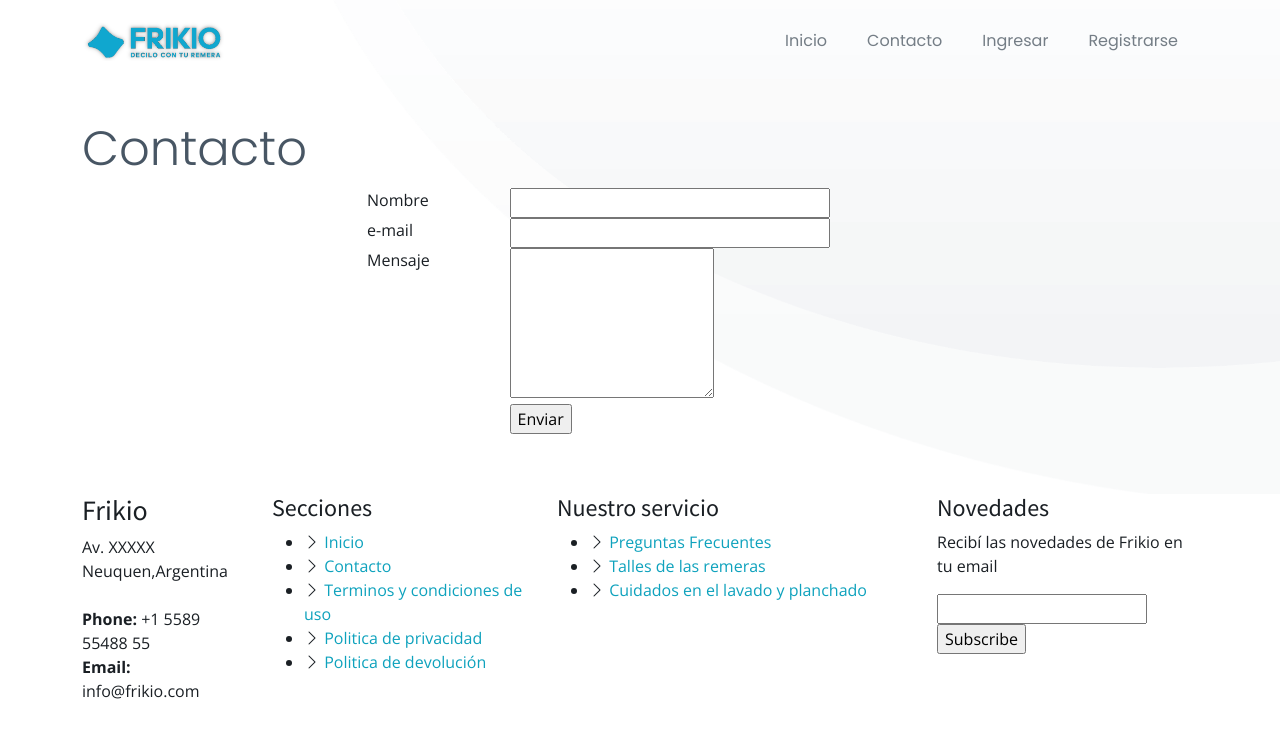
After one commit to CodeSystem2022/CodeGamers-Proyecto-Integrador, a Flask app: page /contacto in a window 1280 px wide. The commit adds this page. Shown: the top 738 px of the page. Run offline with Flask 3, Linux system fonts and the light colour scheme; some libraries are stand-ins or nearby versions.

Commit message:
actualizacion

```diff
--- a/Frikio/app/forms.py
+++ b/Frikio/app/forms.py
@@ -1,5 +1,5 @@
 from flask_wtf import FlaskForm
-from wtforms import StringField, SubmitField, PasswordField
+from wtforms import StringField, SubmitField, PasswordField, TextAreaField
 from wtforms.validators import DataRequired, Email, Length
 
 
@@ -24,3 +24,10 @@ class DomicilioForm(FlaskForm):
     provincia = StringField('Provincia', validators=[DataRequired(), Length(max=64)])
     telefono = StringField('Teléfono', validators=[DataRequired(), Length(max=32)])
     submit = SubmitField('Continuar en Metodo de pago')
+
+
+class ContactoForm(FlaskForm):
+    nombre = StringField('Nombre', validators=[DataRequired()])
+    email = StringField('e-mail', validators=[DataRequired(), Email()])
+    mensaje = TextAreaField('Mensaje', validators=[DataRequired()])
+    submit = SubmitField('Enviar')
--- a/Frikio/app/models.py
+++ b/Frikio/app/models.py
@@ -45,7 +45,7 @@ class Users(db.Model, UserMixin):
         return check_password_hash(self.password, password)
 
     def save(self):
-        if not self.user_id:
+        if not self.id:
             db.session.add(self)
         db.session.commit()
 
@@ -53,7 +53,7 @@ class Users(db.Model, UserMixin):
         return '<User {}>'.format(self.email)
 
     @staticmethod
-    def get_by_id(user_id):
+    def get_by_id(id):
         return Users.query.get(id)
 
     @staticmethod
--- a/Frikio/app/routes.py
+++ b/Frikio/app/routes.py
@@ -2,12 +2,11 @@ from flask import render_template, redirect, url_for, flash, request
 from app import app
 from flask_login import login_user, logout_user, login_required, current_user
 from app.models import Paginas, Remeras, Users, Cart, Domicilios, Orders, OrderItems
-from .forms import SignupForm, LoginForm, DomicilioForm
+from .forms import SignupForm, LoginForm, DomicilioForm, ContactoForm
 from urllib.parse import urlparse
 
 
 @app.route('/')
-@app.route('/remeras')
 def home():
     remeras = Remeras.query.all()
     return render_template('index.html', remeras=remeras)
@@ -18,10 +17,19 @@ def remera(remera_id):
     remera = Remeras.query.filter_by(remera_id=remera_id).first()
     return render_template('remera.html', remera=remera)
 
+@app.route("/contacto", methods=['GET', 'POST'])
+def contacto():
+    form = ContactoForm()
+    if form.validate_on_submit():
+        flash('Gracias por contactarnos, en breve nos pondremos en contacto', 'success')
+        # Agregar aquí el codigo para enviar el mensaje por email.
+        return redirect(url_for('home'))
 
-@app.route('/acerca')
-def acerca():
-    pagina = Paginas.query.filter_by(pagina_id=1).first()
+    return render_template('contacto.html', form=form)
+
+@app.route('/pagina-<int:pagina_id>')
+def acerca(pagina_id):
+    pagina = Paginas.query.filter_by(pagina_id=pagina_id).first()
     return render_template('pagina.html', pagina=pagina)
 
 
@@ -29,11 +37,13 @@ def acerca():
 def login():
     if current_user.is_authenticated:
         return redirect(url_for('home'))
+
     form = LoginForm()
     if form.validate_on_submit():
         user = Users.get_by_email(form.email.data)
         if user is not None and user.check_password(form.password.data):
             login_user(user)
+            flash('Ingreso exitoso', 'success')
             return redirect(url_for('home'))
         else:
             flash('Email o contraseña incorrectos', 'danger')
@@ -62,7 +72,8 @@ def signup():
         # Comprobamos que no hay ya un usuario con ese email
         user = Users.get_by_email(email)
         if user is not None:
-            error = f'El email {email} ya está siendo utilizado por otro usuario'
+            flash(f'El email {email} ya está siendo utilizado por otro usuario', category='danger')
+
         else:
             # Creamos el usuario y lo guardamos
             user = Users(name=name, email=email)
@@ -180,8 +191,9 @@ def domicilio_envio():
                 cp=form.cp.data,
                 provincia=form.provincia.data,
                 telefono=form.telefono.data)
+        domicilio.save()
+        domicilio = Domicilios.query.filter_by(domicilio_user_id=current_user.id).first()
         order_id = crear_orden(current_user.id, domicilio.domicilio_id)
-        domicilio.save()
         return redirect(url_for('forma_pago', order_id=order_id))
 
     # Si el usuario ya tiene un domicilio, llena el formulario con esos datos
@@ -199,7 +211,17 @@ def domicilio_envio():
 @app.route('/forma_pago-<int:order_id>', methods=['GET', 'POST'])
 def forma_pago(order_id):
     order = Orders.query.filter_by(order_id=order_id).first()
-    return render_template('pago.html', total=order.costo_total)
+    if order.costo_total == 8900:
+        link = 'https://mpago.la/2QDkbr3'
+    elif order.costo_total == 17800:
+        link = 'https://mpago.la/1vH3jek'
+    elif order.costo_total == 26700:
+        link = 'https://mpago.la/1PbqKBk'
+    elif order.costo_total == 35600:
+        link = 'https://mpago.la/2U1pQvE'
+    else:
+        link = 'link.mercadopago.com.ar/frikio'
+    return render_template('pago.html', link=link, total=order.costo_total)
 
 
 def crear_orden(user_id, domicilio_id):
--- a/Frikio/app/templates/base.html
+++ b/Frikio/app/templates/base.html
@@ -18,12 +18,12 @@
   <link href="https://fonts.googleapis.com/css2?family=Open+Sans:ital,wght@0,300;0,400;0,500;0,600;0,700;1,300;1,400;1,500;1,600;1,700&family=Poppins:ital,wght@0,300;0,400;0,500;0,600;0,700;1,300;1,400;1,500;1,600;1,700&family=Source+Sans+Pro:ital,wght@0,300;0,400;0,600;0,700;1,300;1,400;1,600;1,700&display=swap" rel="stylesheet">
 
   <!-- Vendor CSS Files -->
-  <link href="static/vendor/bootstrap/css/bootstrap.min.css" rel="stylesheet">
-  <link href="static/vendor/bootstrap-icons/bootstrap-icons.css" rel="stylesheet">
-  <link href="static/vendor/aos/aos.css" rel="stylesheet">
-  <link href="static/vendor/glightbox/css/glightbox.min.css" rel="stylesheet">
-  <link href="static/vendor/swiper/swiper-bundle.min.css" rel="stylesheet">
-   <link href="static/css/variables.css" rel="stylesheet">
+  <link href="/static/vendor/bootstrap/css/bootstrap.min.css" rel="stylesheet">
+  <link href="/static/vendor/bootstrap-icons/bootstrap-icons.css" rel="stylesheet">
+  <link href="/static/vendor/aos/aos.css" rel="stylesheet">
+  <link href="/static/vendor/glightbox/css/glightbox.min.css" rel="stylesheet">
+  <link href="/static/vendor/swiper/swiper-bundle.min.css" rel="stylesheet">
+   <link href="/static/css/variables.css" rel="stylesheet">
 
   <!-- Template Main CSS File -->
   <link href="static/css/main.css" rel="stylesheet">
@@ -41,31 +41,28 @@
       <nav id="navbar" class="navbar">
         <ul>
           <li><a class="nav-link scrollto" href="/">Inicio</a></li>
-          <li><a class="nav-link scrollto" href="/remeras">Remeras</a></li>
           <li><a class="nav-link scrollto" href="/contacto">Contacto</a></li>
-        </ul>
-        <i class="bi bi-list mobile-nav-toggle d-none"></i>
-      </nav><!-- .navbar -->
-       <nav id="navbar" class="navbar">
-        <ul>
+
           {% if current_user.is_anonymous %}
           <li><a class="nav-link scrollto" href="/login">Ingresar</a></li>
           <li><a class="nav-link scrollto" href="/signup">Registrarse</a></li>
           {% else %}
-          <li>Bienvenido {{ current_user.name }}!</li>
+          <li><b>Bienvenido {{ current_user.name }}!</b></li>
           <li><a class="nav-link scrollto" href="/cart">Carro de compras</a></li>
           <li><a class="nav-link scrollto" href="{{ url_for('logout') }}">salir</a></li>
           {% endif %}
         </ul>
+
         <i class="bi bi-list mobile-nav-toggle d-none"></i>
       </nav><!-- .navbar -->
+
     </div>
   </header><!-- End Header -->
 
   {% with messages = get_flashed_messages(with_categories=True) %}
             {% if messages %}
                 {% for c, m in messages %}
-                    <div style="margin-top:3.5rem" class="alert alert-{{ c }} alert-dismissible fade show" role="alert">
+                    <div style="margin:5rem" class="alert alert-{{ c }} alert-dismissible fade show" role="alert">
                         {{ m }}
                         <button type="button" class="btn-close" data-bs-dismiss="alert" aria-label="Close"></button>
                     </div>
@@ -85,8 +82,8 @@
             <div class="footer-info">
               <h3>Frikio</h3>
               <p>
-                A108 Adam Street <br>
-                NY 535022, USA<br><br>
+                Av. XXXXX <br>
+                Neuquen,Argentina<br><br>
                 <strong>Phone:</strong> +1 5589 55488 55<br>
                 <strong>Email:</strong> info@frikio.com<br>
               </p>
@@ -97,20 +94,19 @@
             <h4>Secciones</h4>
             <ul>
               <li><i class="bi bi-chevron-right"></i> <a href="/">Inicio</a></li>
-              <li><i class="bi bi-chevron-right"></i> <a href="/remeras">Remeras</a></li>
               <li><i class="bi bi-chevron-right"></i> <a href="/contacto">Contacto</a></li>
-              <li><i class="bi bi-chevron-right"></i> <a href="/terminos">Terminos y condiciones de uso</a></li>
-              <li><i class="bi bi-chevron-right"></i> <a href="/privacidad">Politica de privacidad</a></li>
-              <li><i class="bi bi-chevron-right"></i> <a href="/devolucion">Politica de devolución</a></li>
+              <li><i class="bi bi-chevron-right"></i> <a href="/pagina-1">Terminos y condiciones de uso</a></li>
+              <li><i class="bi bi-chevron-right"></i> <a href="/pagina-2">Politica de privacidad</a></li>
+              <li><i class="bi bi-chevron-right"></i> <a href="/pagina-3">Politica de devolución</a></li>
             </ul>
           </div>
 
           <div class="col-lg-4 col-md-6 footer-links">
             <h4>Nuestro servicio</h4>
             <ul>
-              <li><i class="bi bi-chevron-right"></i> <a href="/como">¿Cómo se produce mi remera?</a></li>
-              <li><i class="bi bi-chevron-right"></i> <a href="talles">Talles de las remeras</a></li>
-              <li><i class="bi bi-chevron-right"></i> <a href="ciudados">Cuidados en el lavado y planchado</a></li>
+              <li><i class="bi bi-chevron-right"></i> <a href="/pagina-4">Preguntas Frecuentes</a></li>
+              <li><i class="bi bi-chevron-right"></i> <a href="/pagina-5">Talles de las remeras</a></li>
+              <li><i class="bi bi-chevron-right"></i> <a href="/pagina-6">Cuidados en el lavado y planchado</a></li>
             </ul>
           </div>
 
--- /dev/null
+++ b/Frikio/app/templates/contacto.html
@@ -0,0 +1,40 @@
+{% extends 'base.html' %}
+{% block content %}
+<section class="hero-animated d-flex align-items-center" id="hero-animated">
+  <div class="container">
+    <div class="row">
+      <div class="col-md-12">
+        <h2>Contacto</h2>
+      </div>
+    </div>
+    <div class="row">
+      <div class="col-md-3"></div>
+      <div class="col-md-6">
+        <form method="POST" action="{{ url_for('contacto') }}">
+        <div class="row">
+          {{ form.hidden_tag() }}
+          <div class="col-md-3">
+            {{ form.nombre.label }}
+          </div>
+          <div class="col-md-3">{{ form.nombre(size=32) }}
+          </div>
+        </div>
+        <div class="row">
+          <div class="col-md-3">{{ form.email.label }}</div>
+          <div class="col-md-3">{{ form.email(size=32) }}</div>
+        </div>
+        <div class="row">
+          <div class="col-md-3">{{ form.mensaje.label }}</div>
+          <div class="col-md-3">{{ form.mensaje(rows=6) }}</div>
+        </div>
+        <div class="row">
+          <div class="col-md-3"></div>
+          <div class="col-md-3">{{ form.submit() }}</div>
+        </div>
+        </div>
+      </form>
+      <div class="col-md-3"></div>
+    </div>
+  </div>
+</section>
+{% endblock %}
--- a/Frikio/app/templates/pagina.html
+++ b/Frikio/app/templates/pagina.html
@@ -4,7 +4,7 @@
     <div class="container">
       <div class="row">
         <div class="col-md-12">
-          {{pagina.contenido}}
+          {{pagina.contenido|safe}}
         </div>
       </div>
     </div>
--- a/Frikio/app/templates/pago.html
+++ b/Frikio/app/templates/pago.html
@@ -4,8 +4,8 @@
     <div class="container">
       <div class="row">
         <div class="col-md-12">
-          <p>Ingresa a Mercado Pago y abona el costo de tu compra: {{total}}</p>
-          <a href="http://link.mercadopago.com.ar/frikio"><button class="btn btn-primary">Pagar {{total}} con Mercado Pago </button></a>
+          <p>Ingresa a Mercado Pago y abona el costo de tu compra: ${{total}}</p>
+          <a href="{{link}}"><button class="btn btn-primary">Pagar {{total}} con Mercado Pago </button></a>
         </div>
       </div>
     </div>
```
Also changed, not shown: Frikio/app/templates/index.html (+27 -0 lines), Frikio/app/templates/login_form.html (+22 -10 lines), Frikio/app/static/img/carrusel/imagen1.png (added), Frikio/app/static/img/carrusel/imagen2.png (added), Frikio/app/static/img/carrusel/imagen3.png (added), Frikio/instance/frikio.db.
